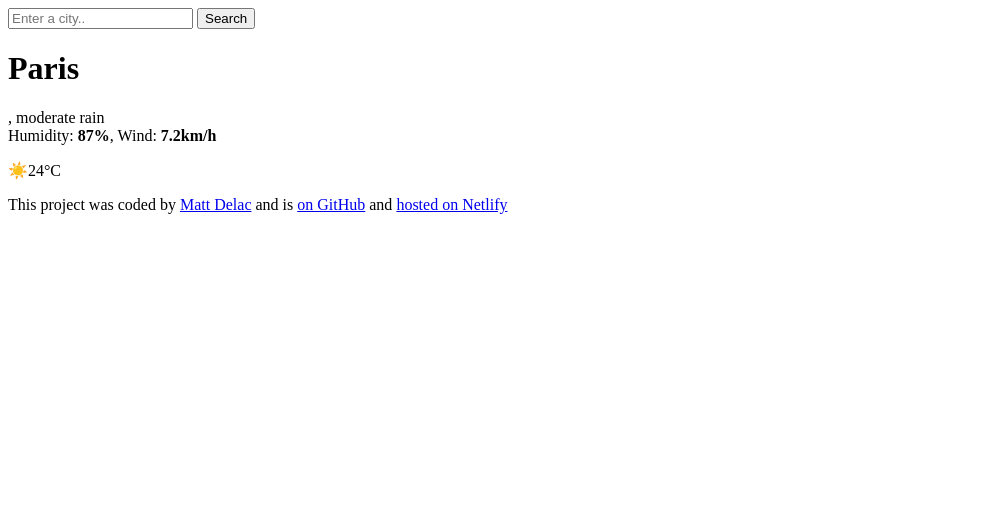
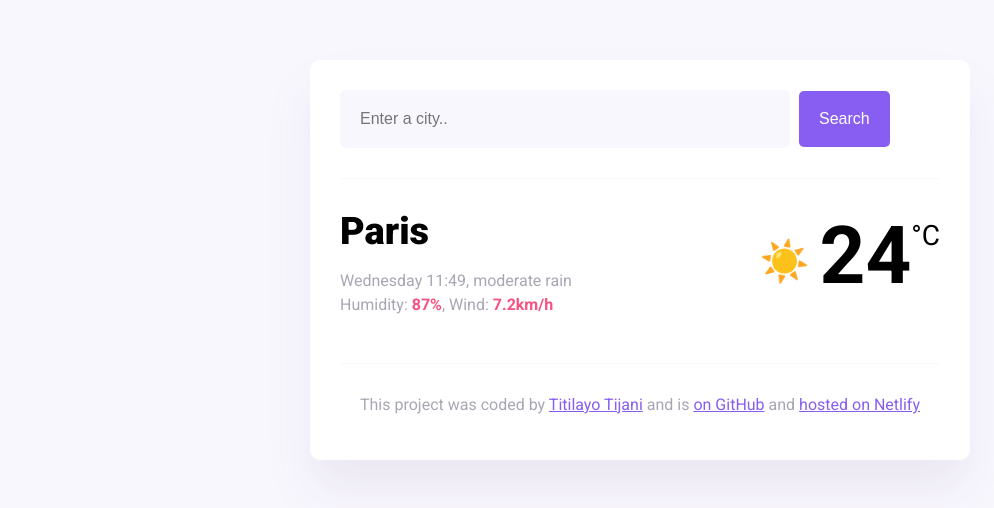
Before and after one commit to Aishat02/SheCodes-Plus, a plain HTML site: page index.html in a window 1280 px wide. Shown: the whole page, without its empty margins (0-994 px from the left). Drawn offline with nearby package versions, Linux system fonts and the light colour scheme.

Commit message:
Update index.html

```diff
--- a/index.html
+++ b/index.html
@@ -9,7 +9,7 @@
       href="https://fonts.googleapis.com/css2?family=Roboto:ital,wght@0,100;0,400;0,500;0,700;0,900;1,100;1,300;1,400;1,500;1,700;1,900&display=swap"
       rel="stylesheet"
     />
-    <link rel="stylesheet" href="final.css" />
+    <link rel="stylesheet" href="style.css" />
     <script src="https://unpkg.com/axios@1.1.2/dist/axios.min.js"></script>
     <title>My weather application</title>
   </head>
@@ -46,12 +46,12 @@
       <footer>
         <p>
           This project was coded by
-          <a href="#" target="_blank">Matt Delac</a> and is
-          <a href="#" target="_blank"> on GitHub</a> and
+          <a href="https://www.shecodes.io/graduates/101963-titilayo-tijani" target="_blank">Titilayo Tijani</a> and is
+          <a href="https://github.com/Aishat02" target="_blank"> on GitHub</a> and
           <a href="#" target="_blank">hosted on Netlify</a>
         </p>
       </footer>
     </div>
   </body>
-  <script src="final.js"></script>
+  <script src="script.js"></script>
 </html>
```
